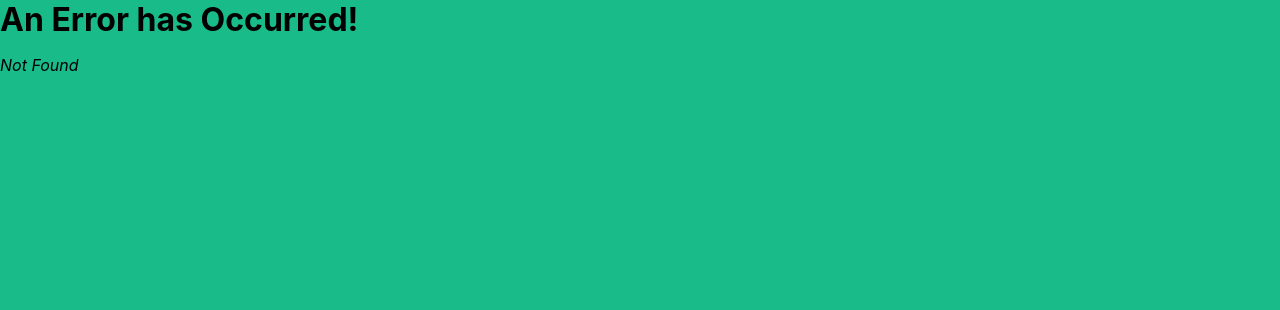
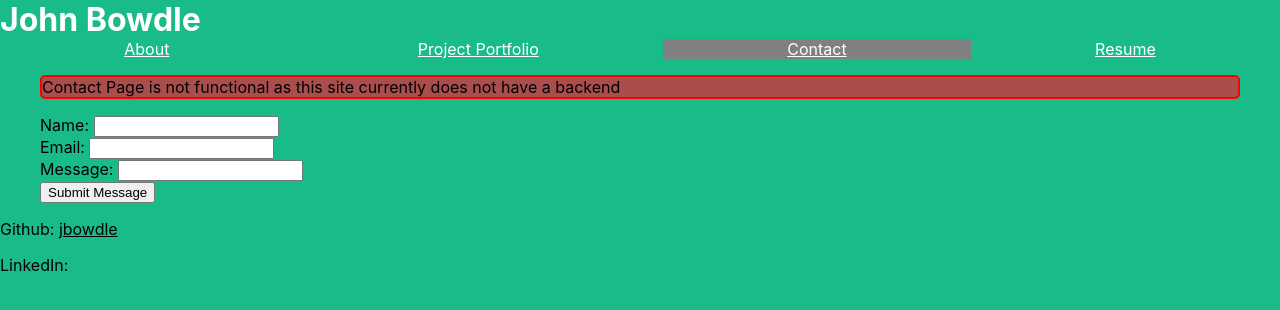
Before and after one commit to jbowdle/portfolio, a React (Create React App) app: page /contact in a window 1280 px wide. Before the commit this address had no page. Shown: the top 310 px of the page. Built offline with nearby package versions, Linux system fonts and the light colour scheme.

Commit message:
created contact page

```diff
--- a/src/components/Navigation.js
+++ b/src/components/Navigation.js
@@ -21,6 +21,14 @@ export default function Navigation() {
         Project Portfolio
       </NavLink>
       <NavLink
+        to="/contact"
+        className={({ isActive, isPending }) =>
+          isPending ? "pending" : isActive ? "active" : ""
+        }
+      >
+        Contact
+      </NavLink>
+      <NavLink
         to="/resume"
         className={({ isActive, isPending }) =>
           isPending ? "pending" : isActive ? "active" : ""
--- a/src/index.css
+++ b/src/index.css
@@ -93,6 +93,11 @@ header {
 .tags {
   display: none;
 }
+.warning {
+  border: 2px solid red;
+  border-radius: 5px;
+  background-color: rgb(170, 77, 77);
+}
 /* END GLOBAL STYLES */
 /* HEADER STYLES */
 nav {
@@ -125,3 +130,13 @@ nav a.active {
   }
 }
 /* END PROJECT CARD STYLES */
+/* CONTACT STYLES */
+.required {
+  display: none;
+  color: red;
+}
+#email-warning {
+  display: none;
+  color: red;
+}
+/* END CONTACT STYLES */
--- a/src/index.jsx
+++ b/src/index.jsx
@@ -9,6 +9,7 @@ import Root from "./routes/root";
 import ErrorPage from "./error-page";
 import About from "./routes/about";
 import Portfolio from "./routes/portfolio";
+import Contact from "./routes/contact";
 import Resume from "./routes/resume";
 import ProjectPage, { loader as projectLoader } from "./routes/project-page"
 import PROJECT_DATA from "./projectData";
@@ -26,6 +27,10 @@ const router = createBrowserRouter([
           {
             path: "project-portfolio",
             element: <Portfolio projects={PROJECT_DATA}/>,
+          },
+          {
+            path: "contact",
+            element: <Contact />,
           },
           {
             path: "resume",
--- /dev/null
+++ b/src/routes/contact.jsx
@@ -0,0 +1,51 @@
+export default function Contact() {
+
+  // checks for valid email
+  const validateEmail = (email) => {
+    return /^[\w-]+@([\w-]+\.)+[\w-]{2,4}$/.test(email);
+  }
+
+  // checks value of input when user unfocuses
+  const handleBlur = (e) => {
+    // if the input is for email, validate the email
+    // if email fails the validation, display a warning that a valid email is required
+    if (e.target.id === "email") {
+      const emailWarning = document.getElementById("email-warning");
+      validateEmail(e.target.value) ? emailWarning.style.display = "none" : emailWarning.style.display = "block";
+    }
+
+    // if the input is empty, display a warning that the field is required
+    if (e.target.value === "") {
+      e.target.nextSibling.style.display = "block";
+    } else {
+      e.target.nextSibling.style.display = "none";
+    }
+  };
+
+  return (
+    <div>
+      <p className="warning">Contact Page is not functional as this site currently does not have a backend</p>
+      <form>
+        <div>
+          <label htmlFor="name">Name: </label>
+          <input type="text" name="name" id="name" onBlur={handleBlur} required></input>
+          <p className="required">This field is required</p>
+        </div>
+        <div>
+          <label htmlFor="email">Email: </label>
+          <input type="text" name="email" id="email" onBlur={handleBlur} required></input>
+          <p className="required">This field is required</p>
+          <p id="email-warning">Please enter a valid email address</p>
+        </div>
+        <div>
+          <label htmlFor="message">Message: </label>
+          <input type="text" name="message" id="message" onBlur={handleBlur} required></input>
+          <p className="required">This field is required</p>
+        </div>
+        <div>
+          <input type="submit" value="Submit Message"></input>
+        </div>
+      </form>
+    </div>
+  )
+}
```
Also changed, not shown: 1 other file (tests, documents, lock files or other folders).
